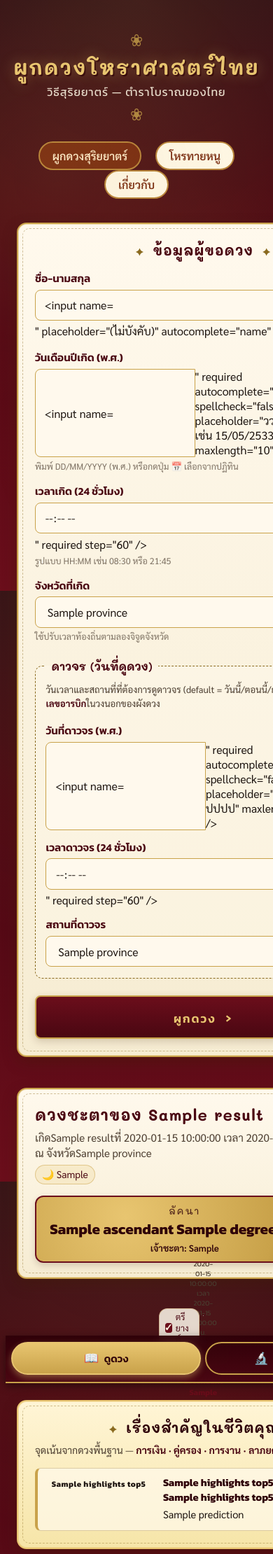
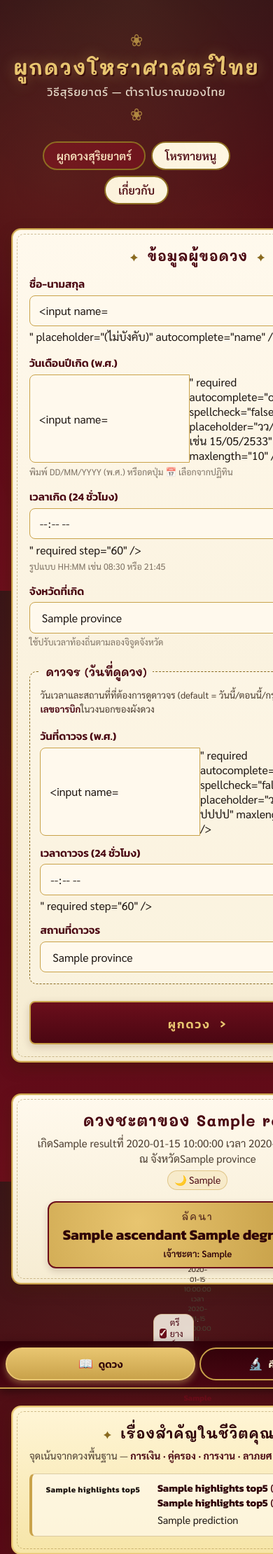
Before and after one commit to vpcodebuilder/Thai-astro-suriyayatra, a FastAPI app: template webapp/templates/index.html in a window 390 px wide; the page is wider, and only the part inside the window is pictured. Shown: the top 2220 px of that part at 70% size. Run offline with FastAPI, Linux system fonts and the light colour scheme; the template is opened without the code that fills it: most values are stand-ins (such as "Sample title", 1, 10 or a date in 2020); form fields are guessed from the names that the template uses.

Commit message:
fix: improve mobile layout balance across all pages
- Add .nav-links flex styles to shared CSS (flex-wrap prevents awkward
  line breaks on small phones); remove duplicate inline nav styles from
  index.html, horathaynu.html, and about.html
- Fix .prophecy-list overflow: minmax(420px) exceeded mobile content
  width (~327px), now forced to single column at ≤600px
- Reduce .container horizontal padding to 1rem at ≤600px so content
  has more room and .view-tabs negative-margin aligns correctly
- Center .result-header on narrow screens so lakkana-badge wraps neatly
- Bump styles.css cache version to v=20260601a on all three pages

Co-Authored-By: Claude Sonnet 4.6 <noreply@anthropic.com>

```diff
--- a/webapp/static/styles.css
+++ b/webapp/static/styles.css
@@ -2442,3 +2442,64 @@ body.view-student .view-general { display: none !important; }
   border-radius: 6px;
   margin-top: 0.3rem;
 }
+
+/* ===================================================================
+   Nav Links — shared across all pages (ย้ายออกจาก inline style แต่ละหน้า)
+   =================================================================== */
+
+.nav-links {
+  display: flex;
+  flex-wrap: wrap;
+  justify-content: center;
+  gap: 8px;
+  margin: 0 0 18px;
+  padding: 0 1rem;
+}
+
+.nav-links a {
+  display: inline-block;
+  padding: 8px 18px;
+  border: 2px solid var(--gold-deep);
+  border-radius: 22px;
+  color: var(--maroon-dark);
+  text-decoration: none;
+  font-weight: 600;
+  background: #fff8e6;
+  transition: all 0.15s;
+  white-space: nowrap;
+}
+
+.nav-links a.active,
+.nav-links a:hover {
+  background: var(--maroon);
+  color: #fde9c8;
+}
+
+/* ===================================================================
+   Mobile responsive fixes (เพิ่มเติม)
+   =================================================================== */
+
+@media (max-width: 600px) {
+  /* ลด padding container → content มีพื้นที่มากขึ้น (~327→343px)
+     view-tabs margin ที่ (-1rem -1rem 0) จะตรงพอดีกับ padding ใหม่ */
+  .container {
+    padding-left: 1rem;
+    padding-right: 1rem;
+  }
+
+  /* prophecy-list: minmax(420px) เกินจอมือถือ → force 1 column */
+  .prophecy-list {
+    grid-template-columns: 1fr;
+  }
+
+  /* result-header: จัดกลางเมื่อ badge wrap ลงแถวใหม่ */
+  .result-header {
+    flex-direction: column;
+    align-items: center;
+    text-align: center;
+  }
+  .result-header h2,
+  .result-header .meta {
+    text-align: center;
+  }
+}
--- a/webapp/templates/index.html
+++ b/webapp/templates/index.html
@@ -10,7 +10,7 @@
     href="https://fonts.googleapis.com/css2?family=Sarabun:wght@300;400;600;700&family=Kanit:wght@400;600;700&family=Mali:wght@500;700&display=swap"
     rel="stylesheet"
   />
-  <link rel="stylesheet" href="/static/styles.css?v=20260531d" />
+  <link rel="stylesheet" href="/static/styles.css?v=20260601a" />
 </head>
 <body class="view-general">
   <header class="site-header">
@@ -20,16 +20,7 @@
     <div class="ornament">❀</div>
   </header>
 
-  <nav class="nav-links" style="text-align:center;margin:0 0 18px 0;">
-    <style>
-      .nav-links a {
-        display: inline-block; margin: 0 8px; padding: 8px 18px;
-        border: 2px solid #b8843a; border-radius: 22px;
-        color: #7a2d12; text-decoration: none; font-weight: 600;
-        background: #fff8e6; transition: all 0.15s;
-      }
-      .nav-links a.active, .nav-links a:hover { background: #7a2d12; color: #fde9c8; }
-    </style>
+  <nav class="nav-links">
     <a href="/" class="active">ผูกดวงสุริยยาตร์</a>
     <a href="/horathaynu">โหรทายหนู</a>
     <a href="/about">เกี่ยวกับ</a>
```
Also changed, not shown: webapp/templates/about.html (+1 -19 lines), webapp/templates/horathaynu.html (+1 -11 lines).
